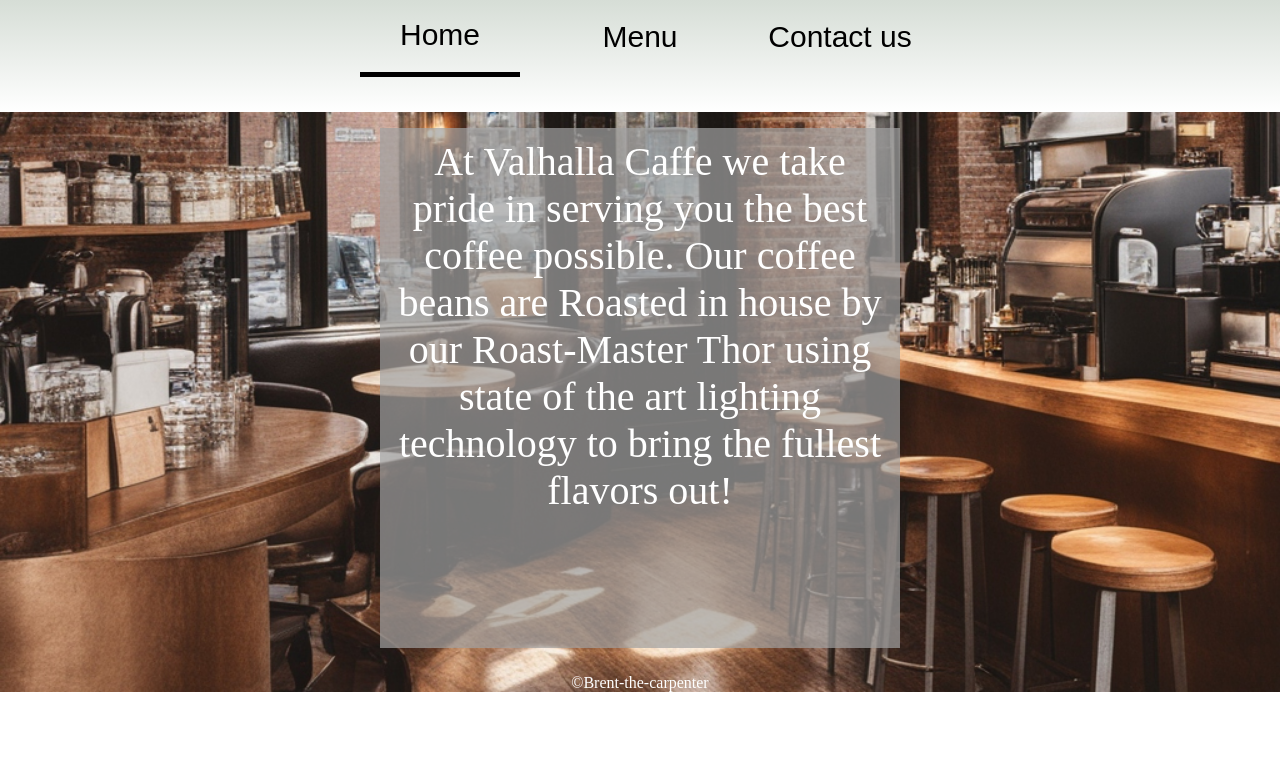
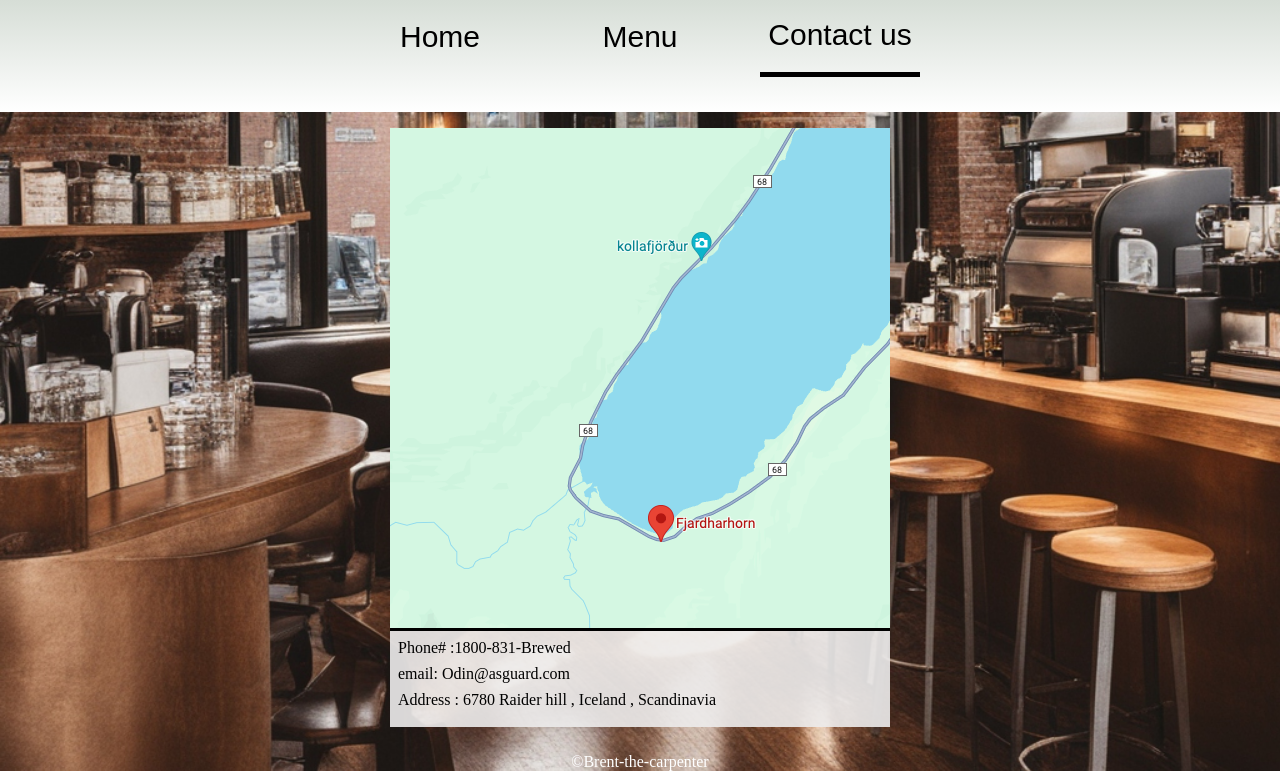
Before and after one commit to Brent-the-carpenter/Odin-Restaurant-Page, a website built with webpack: page src/index.html in a window 1280 px wide. Both pictures are taken after a click on the button "Contact us". Shown: the part 118-889 px from the top of the page. Before the commit the page ends 810 px from the top, so only its background shows below. Built offline with nearby package versions, Linux system fonts and the light colour scheme.

Commit message:
add and style contact us tab!

```diff
--- /dev/null
+++ b/src/contact.js
@@ -0,0 +1,25 @@
+function contact() {
+  let content = document.querySelector(".content");
+  let mapContainer = document.createElement("div");
+  mapContainer.setAttribute("id", "mapContainer");
+  let map = document.createElement("div");
+  map.setAttribute("id", "map");
+  let phoneNumber = document.createElement("div");
+  phoneNumber.textContent = " Phone# :1800-831-Brewed";
+  let address = document.createElement("div");
+  address.textContent = ` Address : 6780 Raider hill ,
+    Iceland ,
+    Scandinavia `;
+  let email = document.createElement("div");
+  email.textContent = "email: Odin@asguard.com";
+  let infoContainer = document.createElement("div");
+  infoContainer.setAttribute("id", "info");
+
+  infoContainer.appendChild(phoneNumber);
+  infoContainer.appendChild(email);
+  infoContainer.appendChild(address);
+  mapContainer.appendChild(map);
+  mapContainer.appendChild(infoContainer);
+  content.appendChild(mapContainer);
+}
+export { contact };
--- a/src/index.js
+++ b/src/index.js
@@ -1,6 +1,7 @@
 import "./style.css";
 import { renderHome } from "./homePage.js";
 import { addMenuItems } from "./menu.js";
+import { contact } from "./contact.js";
 const homeButton = document.querySelector(".homeButton");
 const menuButton = document.querySelector(".menuButton");
 const contactButton = document.querySelector(".contactButton");
@@ -53,7 +54,7 @@ menuButton.addEventListener("click", () => {
 
 contactButton.addEventListener("click", () => {
   page = "contact";
-
+  refresh(page);
   contact(page);
   return page;
 });
--- a/src/style.css
+++ b/src/style.css
@@ -83,6 +83,28 @@ div.content {
   gap: 16px;
   justify-content: center;
 }
+#mapContainer {
+  display: flex;
+  grid-row: 1/2;
+  flex-direction: column;
+}
+#map {
+  width: 500px;
+  min-width: 200px;
+  height: 500px;
+  background-image: url(./mapAdress.PNG);
+}
+#info {
+  display: flex;
+  flex-direction: column;
+  flex-wrap: wrap;
+  border-top: 3px solid black;
+  gap: 8px;
+  grid-row: 2/3;
+  height: 5rem;
+  background-color: rgba(238, 237, 237, 0.9);
+  padding: 8px;
+}
 footer {
   grid-row: 3/4;
   align-self: end;
```
Also changed, not shown: src/mapAdress.PNG (added).
